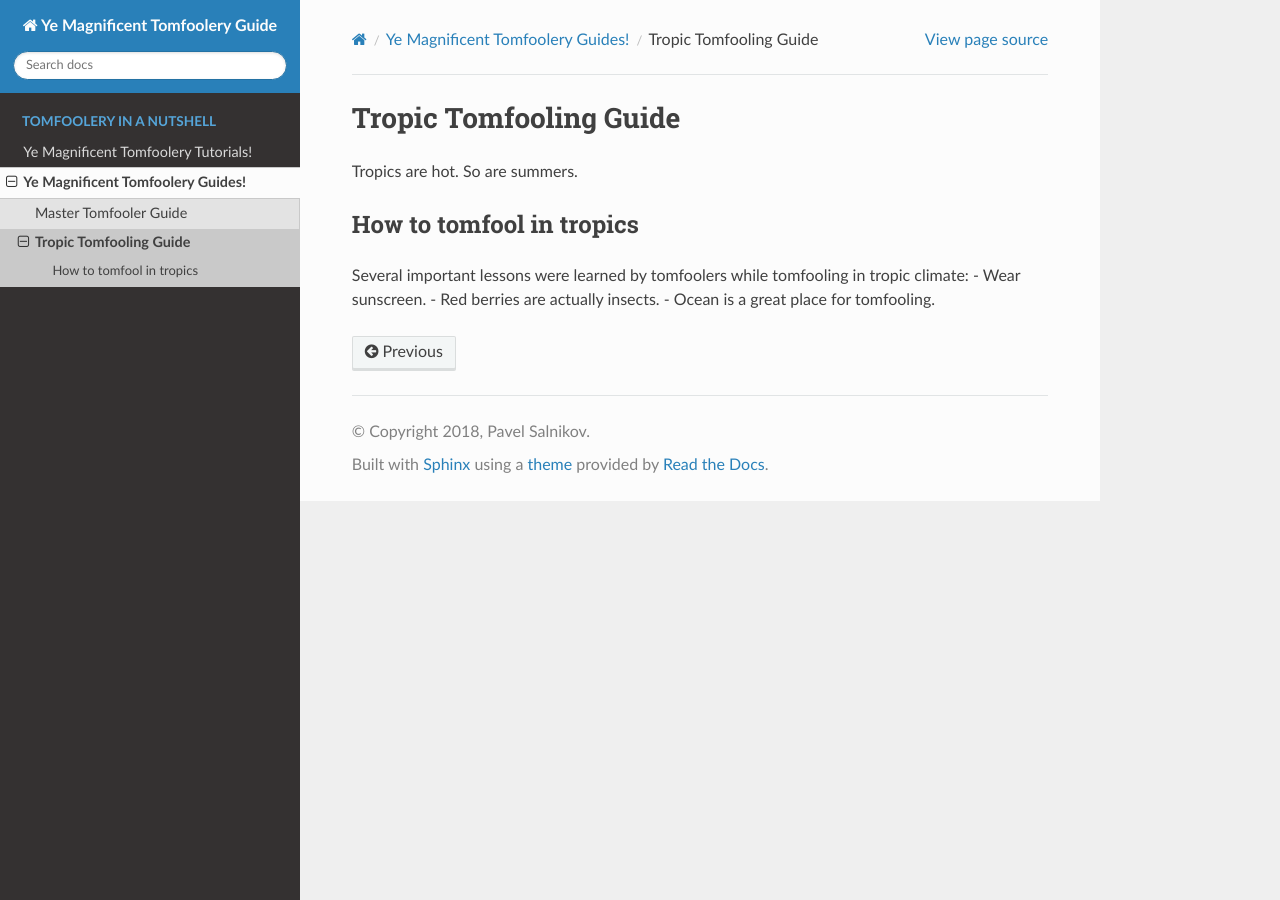
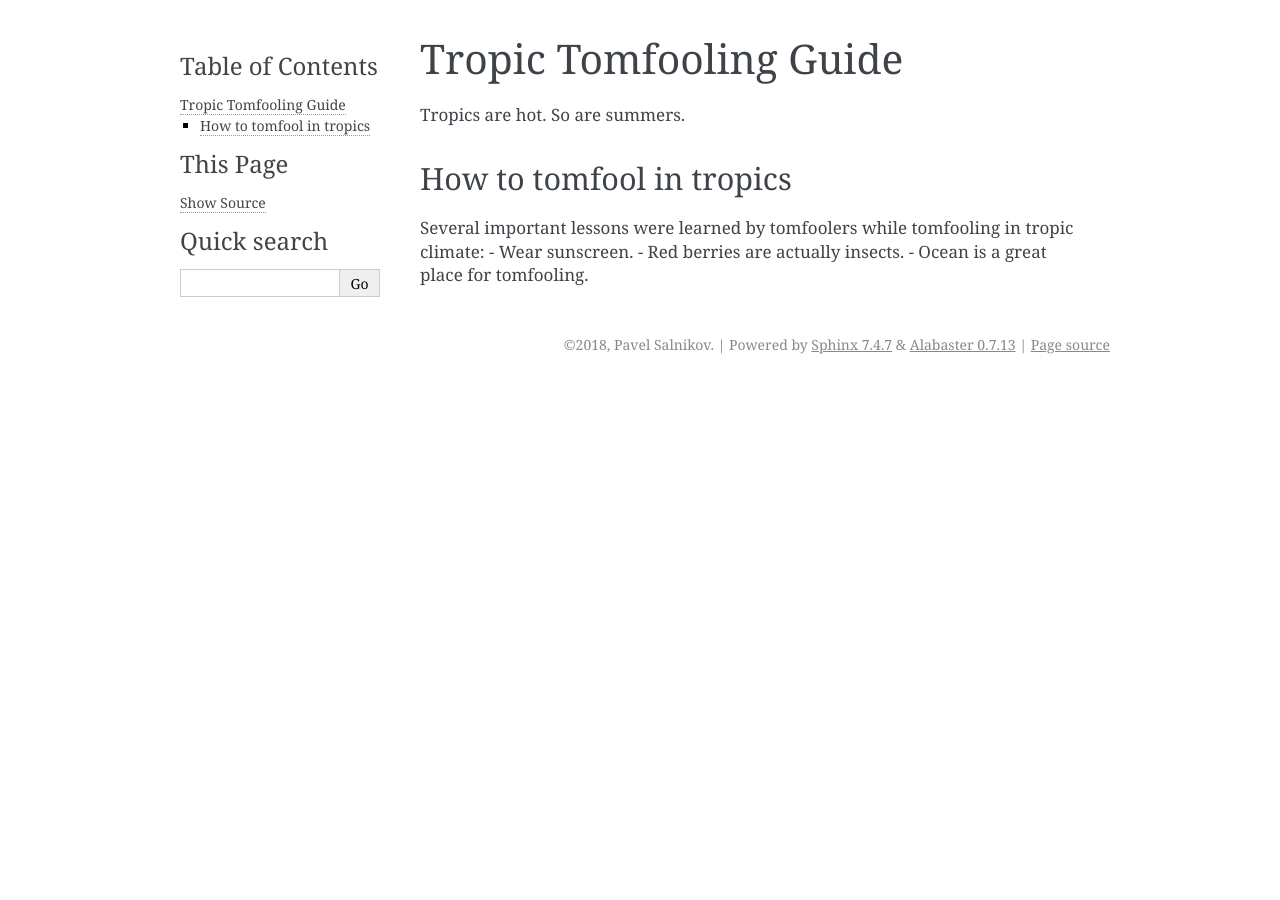
Before and after one commit to flitvious/rtd-tomfoolery, a Sphinx documentation site: the page built from source/tomfooling-in-tropics.rst, in a window 1280 px wide. Built offline with Sphinx 7.4.7, drawn with Linux system fonts in a browser that asks for light colours.

Commit message:
attempt to fix rtd v2

```diff
--- a/source/conf.py
+++ b/source/conf.py
@@ -76,7 +76,7 @@ pygments_style = 'sphinx'
 # The theme to use for HTML and HTML Help pages.  See the documentation for
 # a list of builtin themes.
 #
-html_theme = 'sphinx_rtd_theme'
+html_theme = 'alabaster'
 
 # Theme options are theme-specific and customize the look and feel of a theme
 # further.  For a list of options available for each theme, see the
@@ -169,12 +169,12 @@ todo_include_todos = True
 
 # -- Prolog substitutions (available on all pages)
 
-tomfool_names = 'Jon, Snide, and Hector'
-project_name = 'Tomfoolery guide'
+#tomfool_names = 'Jon, Snide, and Hector'
+#project_name = 'Tomfoolery guide'
 
-rst_prolog = """
-.. |tomfool_names| replace:: {0}
-.. |project_name| replace:: {1}
+#rst_prolog = """
+#.. |tomfool_names| replace:: {0}
+#.. |project_name| replace:: {1}
 """.format(
 tomfool_names,
 project_name
@@ -183,8 +183,8 @@ project_name
 
 # -- Ifconfig conditionals
 
-audience = 'master'
+#audience = 'master'
 
-def setup(app):
+#def setup(app):
 
-    app.add_config_value('audience', 'default', 'env')
+#    app.add_config_value('audience', 'default', 'env')
```
